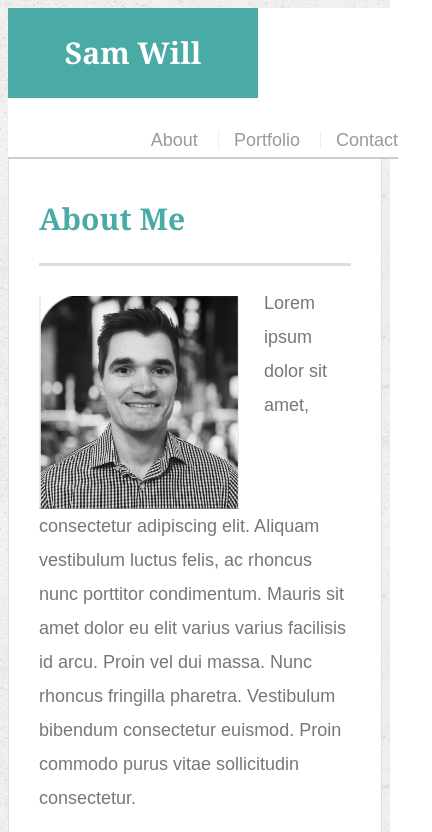
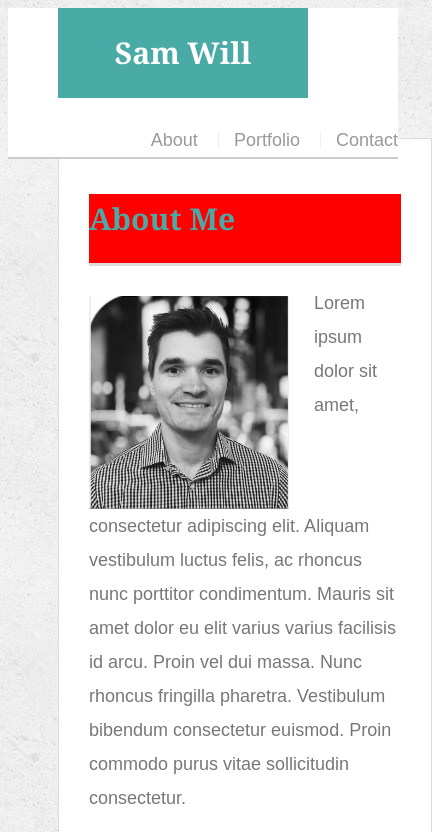
Before and after one commit to swillaus/Responsive-Portfolio, a plain HTML site: page index.html in a window 390 px wide. Shown: the top 832 px of the page, 432 px wide, since content can reach past the window. Drawn offline with Linux system fonts and the light colour scheme.

Commit message:
deploy changes for size 980px

```diff
--- a/assets/css/style.css
+++ b/assets/css/style.css
@@ -215,3 +215,28 @@ input[type=submit] {
   background: #4aaaa5;
   border: 0 none;
 }
+
+/* Set up viewport parameters */
+
+@media (max-width: 980px) {
+  .main-section {
+    max-width: 680px;
+    margin-left: 50px;
+  }
+
+  #logo {
+    margin-left: 50px;
+  }
+}
+
+@media (max-width: 768px) {
+  h1 {
+    background-color: yellow;
+  }
+}
+
+@media (max-width: 640px) {
+  h1 {
+    background-color: red;
+  }
+}
--- a/index.html
+++ b/index.html
@@ -5,6 +5,10 @@
   <meta charset="UTF-8">
   <title>About | Sam Will </title>
   <link rel="stylesheet" type="text/css" href="assets/css/style.css">
+
+  <!-- embed viewport  -->
+  <meta name="viewport" content="width=device-width, initial-scale=1.0">
+
 </head>
 
 <body>
```
Also changed, not shown: portfolio.html (+4 -0 lines).
